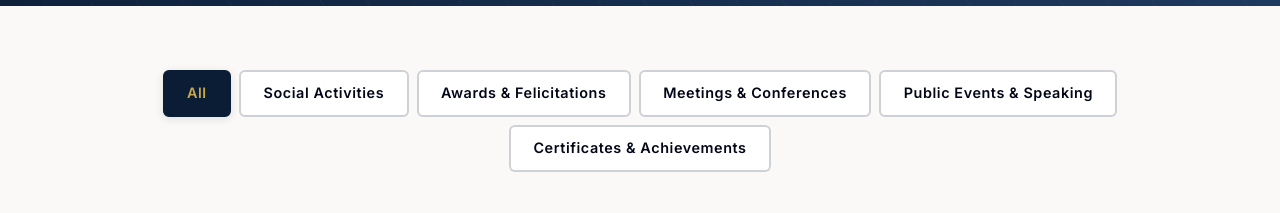
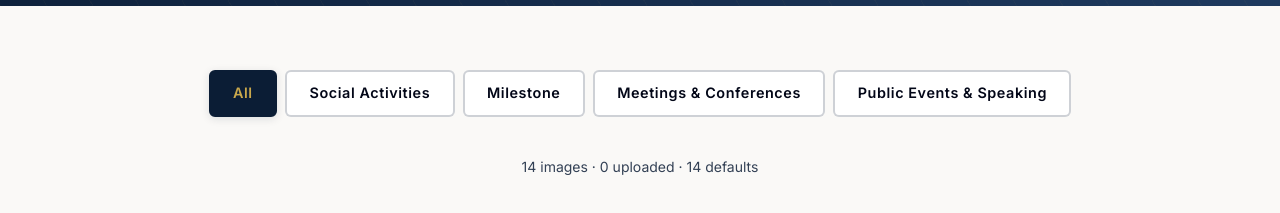
Before and after one commit to addielaruework-star/Mohd-Basharat, a React (Vite) app in the folder basharat ullaha/: page /gallery in a window 1280 px wide. Shown: the part 369-582 px from the top of the page. Built offline with nearby package versions, Linux system fonts and the light colour scheme; no server answers; the database is empty.

Commit message:
UX Polish: Unified Gallery Filters to Milestone

```diff
--- a/basharat ullaha/src/pages/Gallery.jsx
+++ b/basharat ullaha/src/pages/Gallery.jsx
@@ -22,10 +22,9 @@ import LazyImage from '../components/LazyImage'
 const CATS = [
   'All',
   'Social Activities',
-  'Awards & Felicitations',
+  'Milestone',
   'Meetings & Conferences',
   'Public Events & Speaking',
-  'Certificates & Achievements',
 ]
 
 const Gallery = memo(function Gallery() {
@@ -66,7 +65,12 @@ const Gallery = memo(function Gallery() {
     return result
   }, [firestoreItems])
 
-  const filtered = active === 'All' ? mergedItems : mergedItems.filter(i => i.category === active)
+  const filtered = active === 'All' ? mergedItems : mergedItems.filter(i => {
+    if (active === 'Milestone') {
+      return i.category === 'Milestone' || i.category === 'Awards & Felicitations' || i.category === 'Certificates & Achievements';
+    }
+    return i.category === active;
+  })
 
   // Phase 9 Step 4: Separate images and videos
   const allImages = useMemo(() => filtered.filter(i => i.type !== 'video'), [filtered])
--- a/basharat ullaha/src/pages/admin/GalleryManager.jsx
+++ b/basharat ullaha/src/pages/admin/GalleryManager.jsx
@@ -8,7 +8,7 @@ import { galleryData } from '../../data/galleryData';
 import { optimizeCloudinaryUrl } from '../../utils/optimizeCloudinaryUrl';
 import LazyImage from '../../components/LazyImage';
 
-const CATEGORIES = ['Social Activities', 'Awards & Felicitations', 'Meetings & Conferences', 'Public Events & Speaking', 'Certificates & Achievements'];
+const CATEGORIES = ['Social Activities', 'Milestone', 'Meetings & Conferences', 'Public Events & Speaking'];
 
 export default function GalleryManager() {
   const [images, setImages] = useState([]);
```
